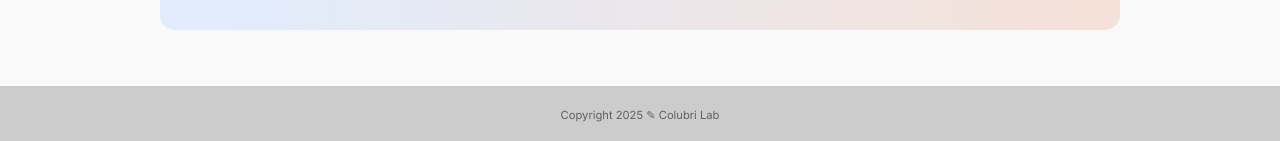
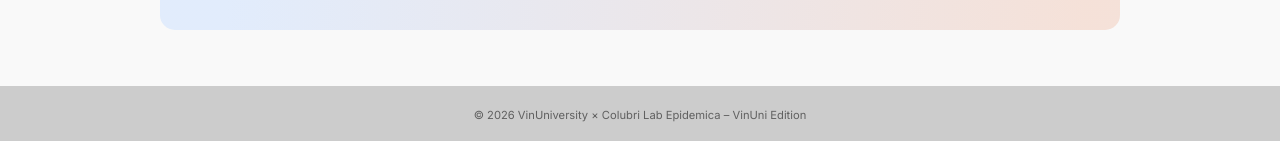
Before and after one commit to colabobio/epidemica-website, a Jekyll site: the page built from _toplevel/0-index.md, in a window 1280 px wide and 900 px high, scrolled down 3720 px. Shown: the part 756-897 px from the top of the window. Built offline with Jekyll 4.4.1, drawn with Linux system fonts in a browser that asks for light colours.

Commit message:
Update footer copyright year and text

```diff
--- a/_layouts/default.html
+++ b/_layouts/default.html
@@ -41,7 +41,8 @@
     </main>
 
     <footer>
-      Copyright 2025 <a href="https://co-labo.org/">&#9998; Colubri Lab</a>
+      © 2026 VinUniversity × Colubri Lab
+Epidemica – VinUni Edition
     </footer>
   </body>
 </html>
```
